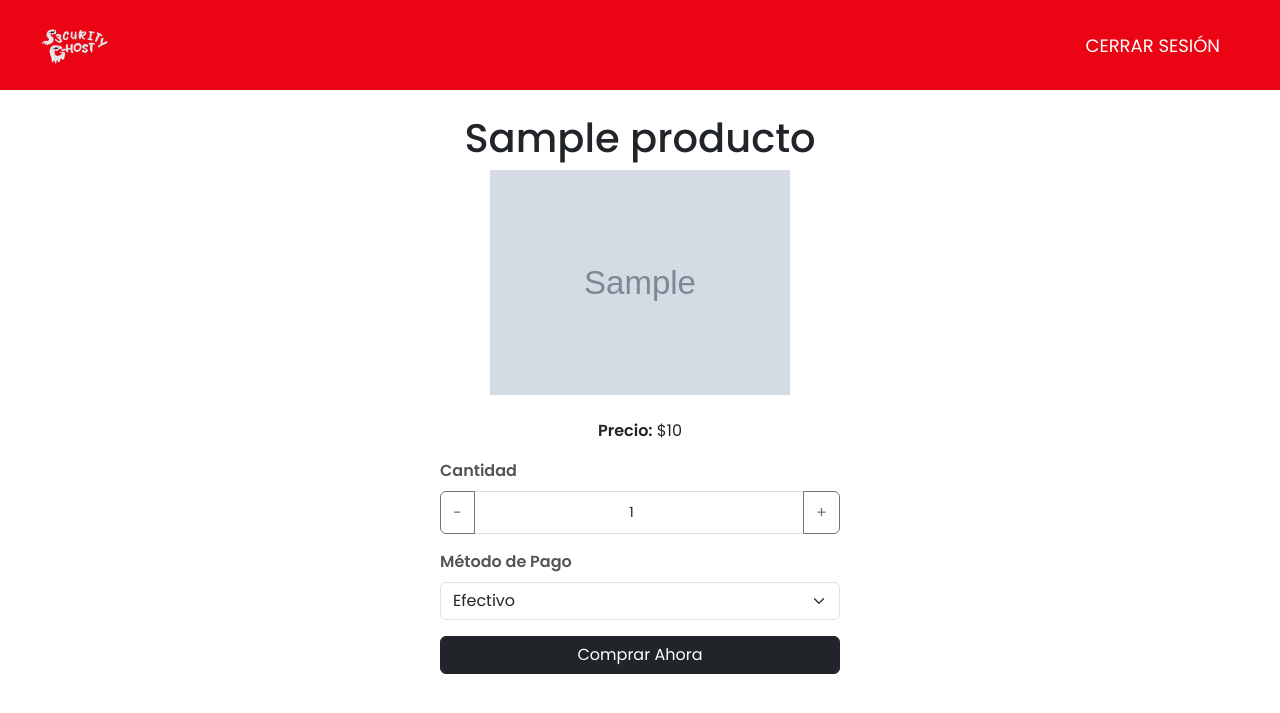
After one commit to IsmaelMooBa/pythonbalam, a Flask app: page /producto-detalle/1 in a window 1280 px wide. The commit adds this page. Shown: the top 713 px of the page. Run offline with Flask 3, Linux system fonts and the light colour scheme; tables that the repository leaves empty or names only in its code hold one stand-in row (values such as "Sample post"); grey boxes marked "Sample" are stand-in pictures; parts of the project's set-up code (start-up, migrations or seed data) failed here and were passed over; some libraries are stand-ins or nearby versions.

Commit message:
cambios compra
cambios

```diff
--- a/app.py
+++ b/app.py
@@ -2,7 +2,7 @@ import os
 from werkzeug.utils import secure_filename
 from flask import Flask, render_template, request, redirect, Response, url_for, session
 from flask_mysqldb import MySQL, MySQLdb
-
+from decimal import Decimal  # Importa Decimal para manejar las conversiones de precio
 
 app = Flask(__name__, template_folder='templates')
 
@@ -54,7 +54,6 @@ def agregar_producto():
     return render_template("agregar_producto.html")
 
 
-
 @app.route('/editar-producto/<int:id>', methods=["GET", "POST"])
 def editar_producto(id):
     cur = mysql.connection.cursor()
@@ -96,7 +95,6 @@ def eliminar_producto(id):
 @app.route('/')
 def home():
     return render_template('index.html')
-
 
 @app.route('/admin')
 def admin():
@@ -143,7 +141,6 @@ def login():
             return render_template('index.html', mensaje="Usuario o Contraseña Incorrectos")
 
 
-
 @app.route('/registro')
 def registro():
     return render_template('registro.html')
@@ -173,6 +170,58 @@ def listar():
 
     return render_template("listar_usuarios.html", usuarios=usuarios)
 
+@app.route('/procesar_pago/<int:id>/<int:cantidad>', methods=["POST"])
+def procesar_pago(id, cantidad):
+    metodo_pago = request.form['metodo_pago']
+
+    # Aquí iría la lógica de procesamiento del pago, como integrar con una API de pago o registrar la compra
+    # Por ahora solo vamos a mostrar un mensaje de éxito
+
+    # Obtener los detalles del producto
+    cur = mysql.connection.cursor()
+    cur.execute("SELECT * FROM productos WHERE id = %s", (id,))
+    producto = cur.fetchone()
+    cur.close()
+
+    # Mostrar una página de éxito
+    return render_template('pago_confirmado.html', producto=producto, cantidad=cantidad, metodo_pago=metodo_pago)
+
+@app.route('/producto-detalle/<int:id>', methods=["GET", "POST"])
+def producto_detalle(id):
+    cur = mysql.connection.cursor()
+    cur.execute("SELECT * FROM productos WHERE id = %s", (id,))
+    producto = cur.fetchone()
+    cur.close()
+
+    if request.method == 'POST':
+        cantidad = request.form['cantidad']
+
+        # Aseguramos que la cantidad sea un número entero
+        cantidad = int(cantidad)
+
+        # Convertimos el precio del producto a Decimal para poder multiplicar sin problemas
+        precio = Decimal(producto['precio'])
+
+        # Calculamos el total
+        total = precio * cantidad
+
+        return render_template('compra_confirmada.html', producto=producto, cantidad=cantidad, total=total)
+
+    return render_template('producto_detalle.html', producto=producto)
+
+@app.route('/pago_confirmado', methods=["GET", "POST"])
+def pago_confirmado():
+    if request.method == "POST":
+        # Guardar reseña en la base de datos
+        opinion = request.form['opinion']
+        estrellas = request.form['estrellas']
+
+        cur = mysql.connection.cursor()
+        cur.execute("INSERT INTO reseñas (producto_id, opinion, estrellas) VALUES (%s, %s, %s)", (request.form['producto_id'], opinion, estrellas))
+        mysql.connection.commit()
+        cur.close()
+
+    return render_template("pago_confirmado.html")
 
 if __name__ == '__main__':
    app.secret_key = "pinchellave"
--- a/static/styles.css
+++ b/static/styles.css
@@ -281,3 +281,84 @@ input[type="number"]:focus {
     border-top-left-radius: 0.25rem; /* Opcional: redondear imagen */
     border-top-right-radius: 0.25rem; /* Opcional: redondear imagen */
   }
+  /* Estilos generales para el modal */
+.modal {
+    display: block;
+    position: fixed;
+    z-index: 1;
+    left: 0;
+    top: 0;
+    width: 100%;
+    height: 100%;
+    background-color: rgba(0, 0, 0, 0.4);
+    text-align: center;
+    font-family: 'Arial', sans-serif;
+}
+.modal-content {
+    background-color: white;
+    margin: 15% auto;
+    padding: 20px;
+    border: 1px solid #888;
+    width: 50%;
+    border-radius: 10px;
+    box-shadow: 0 4px 8px rgba(0, 0, 0, 0.1);
+}
+
+h3 {
+    font-size: 24px;
+    color: #333;
+    margin-bottom: 20px;
+}
+
+#estrellas {
+    display: flex;
+    justify-content: space-between;
+    width: 150px;
+    margin-bottom: 20px;
+}
+
+.estrella {
+    font-size: 30px;
+    cursor: pointer;
+    color: #d3d3d3; /* Color gris claro por defecto */
+    transition: color 0.3s ease;
+}
+
+.estrella.checked {
+    color: gold; /* Color dorado para las estrellas seleccionadas */
+}
+
+
+/* Centrar el formulario dentro del contenedor */
+#reseñaFormulario {
+    display: flex;
+    flex-direction: column;
+    align-items: center;  /* Centrar horizontalmente */
+    justify-content: center;  /* Centrar verticalmente */
+    width: 100%;
+    max-width: 600px;  /* Definir un ancho máximo */
+    margin: 0 auto;  /* Centrado horizontal en el contenedor */
+    padding: 20px;
+    background-color: #f9f9f9;
+    border-radius: 8px;
+    box-shadow: 0 4px 8px rgba(0, 0, 0, 0.1);
+}
+
+/* Centrar los elementos internos */
+#reseñaFormulario label,
+#reseñaFormulario textarea,
+#reseñaFormulario #estrellas,
+#reseñaFormulario button {
+    margin-bottom: 15px;  /* Espaciado entre los elementos */
+}
+
+/* Estilos para el botón */
+button {
+    color: white;
+    border: none;
+    padding: 10px 20px;
+    border-radius: 5px;
+    cursor: pointer;
+    font-size: 16px;
+    transition: background-color 0.3s ease;
+}
--- /dev/null
+++ b/templates/producto_detalle.html
@@ -0,0 +1,72 @@
+<!DOCTYPE html>
+<html lang="es">
+<head>
+    <meta charset="UTF-8">
+    <meta name="viewport" content="width=device-width, initial-scale=1.0">
+    <link href="https://cdn.jsdelivr.net/npm/bootstrap@5.3.0-alpha1/dist/css/bootstrap.min.css" rel="stylesheet">
+    <link rel="stylesheet" href="{{ url_for('static', filename='styles.css') }}">
+    <title>Detalles del Producto</title>
+</head>
+<body>
+  <!-- Barra de navegación -->
+  <nav class="navbar navbar-expand-lg navbar-dark custom-navbar">
+    <div class="container-fluid">
+      <a class="navbar-brand" href="#">
+        <img src="{{ url_for('static', filename='images/logo.png') }}" alt="Security Ghost" style="height: 50px;">
+      </a>
+      <div class="collapse navbar-collapse" id="navbarText">
+        <ul class="navbar-nav ms-auto mb-2 mb-lg-0">
+            <span class="navbar-text">
+                <a class="nav-link text-white" href="/">CERRAR SESIÓN</a>
+            </span>
+        </ul>
+      </div>
+    </div>
+  </nav>
+
+  <!-- Contenido principal -->
+  <div class="container my-4">
+    <h1 class="text-center">{{ producto['nombre'] }}</h1>
+    <div class="text-center mb-4">
+        <img src="{{ url_for('static', filename='images/' + producto['imagen']) }}" alt="{{ producto['nombre'] }}" class="img-fluid" style="max-width: 300px;">
+    </div>
+    <p class="text-center"><strong>Precio:</strong> ${{ producto['precio'] }}</p>
+
+    <form method="POST" class="mx-auto" style="max-width: 400px;">
+        <!-- Selector de cantidad con botones +/- -->
+        <div class="mb-3">
+            <label for="cantidad" class="form-label">Cantidad</label>
+            <div class="input-group">
+                <button class="btn btn-outline-secondary btn-qty" type="button" onclick="adjustQuantity(-1)">-</button>
+                <input type="number" class="form-control text-center" id="cantidad" name="cantidad" min="1" max="{{ producto['cantidad'] }}" value="1" required>
+                <button class="btn btn-outline-secondary btn-qty" type="button" onclick="adjustQuantity(1)">+</button>
+            </div>
+        </div>
+
+        <!-- Selector de método de pago -->
+        <div class="mb-3">
+            <label for="metodo_pago" class="form-label">Método de Pago</label>
+            <select class="form-select" id="metodo_pago" name="metodo_pago" required>
+                <option value="Efectivo">Efectivo</option>
+                <option value="Tarjeta de Débito">Tarjeta de Débito</option>
+            </select>
+        </div>
+
+        <button type="submit" class="btn btn-custom w-100 btn btn-dark">Comprar Ahora</button>
+    </form>
+  </div>
+
+  <!-- Scripts -->
+  <script>
+    // Función para ajustar la cantidad con los botones +/-
+    function adjustQuantity(value) {
+        const cantidadInput = document.getElementById('cantidad');
+        const currentValue = parseInt(cantidadInput.value) || 1;
+        const newValue = currentValue + value;
+        if (newValue >= parseInt(cantidadInput.min) && newValue <= parseInt(cantidadInput.max)) {
+            cantidadInput.value = newValue;
+        }
+    }
+  </script>
+</body>
+</html>
--- a/templates/usuario.html
+++ b/templates/usuario.html
@@ -61,7 +61,8 @@
                     </td>
                     <td>{{ producto['precio'] }}</td>
                     <td>
-                      <a href="/comprar/{{ producto['id'] }}" class="btn btn-primary">Comprar</a>
+                      <a href="{{ url_for('producto_detalle', id=producto['id']) }}" class="btn btn-primary">Comprar</a>
+
                     </td>
                 </tr>
                 {% endfor %}
```
Also changed, not shown: templates/compra_confirmada.html (added, +78 -0 lines), templates/comprar.html (deleted, +0 -55 lines), templates/confirmacion.html (added, +85 -0 lines), static/images/download.jpg (added).
